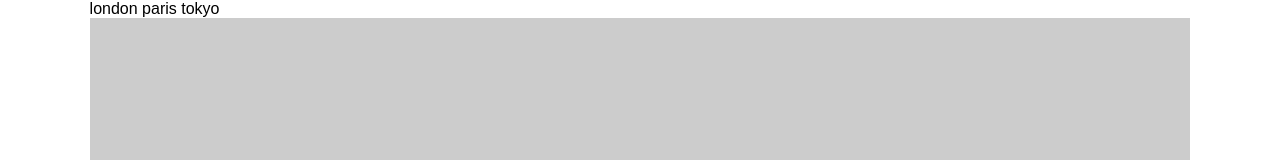
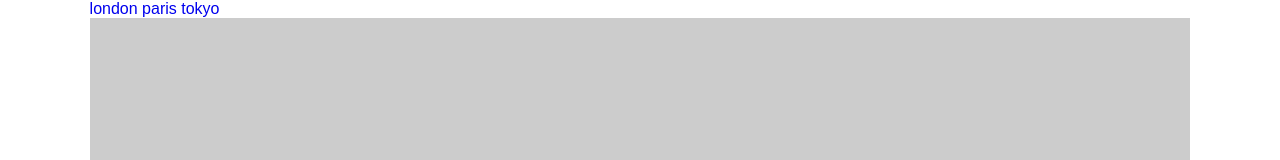
Before and after one commit to nkartikaxioned/tabs, a plain HTML site: page index.html in a window 1280 px wide. Shown: the top 160 px of the page. Drawn offline with Linux system fonts and the light colour scheme; placeholder pictures from the web are drawn by us.

Commit message:
modify structure

```diff
--- a/index.html
+++ b/index.html
@@ -27,9 +27,9 @@
       <div class="wrapper">
         <nav>
           <ul class="city-list">
-            <li class="caps-first cities active">london</li>
-            <li class="caps-first cities">paris</li>
-            <li class="caps-first cities">tokyo</li>
+            <li class="cities london active"><a href="#FIXME" title="London" class="caps-first city-london">london</a></li>
+            <li class="cities paris"><a href="#FIXME" title="Paris" class="caps-first city-paris">paris</a></li>
+            <li class="cities tokyo"><a href="#FIXME" title="Tokyo" class="caps-first city-tokyo">tokyo</a></li>
           </ul>
         </nav>
         <div class="city-content">
```
